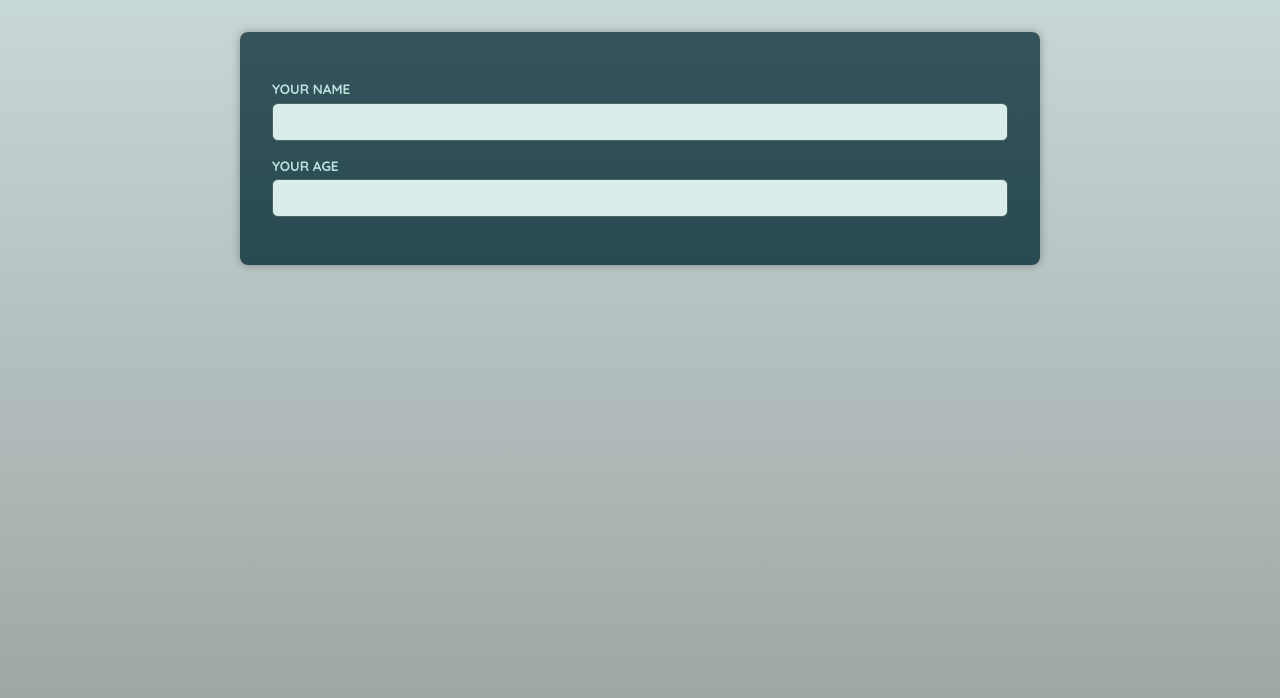
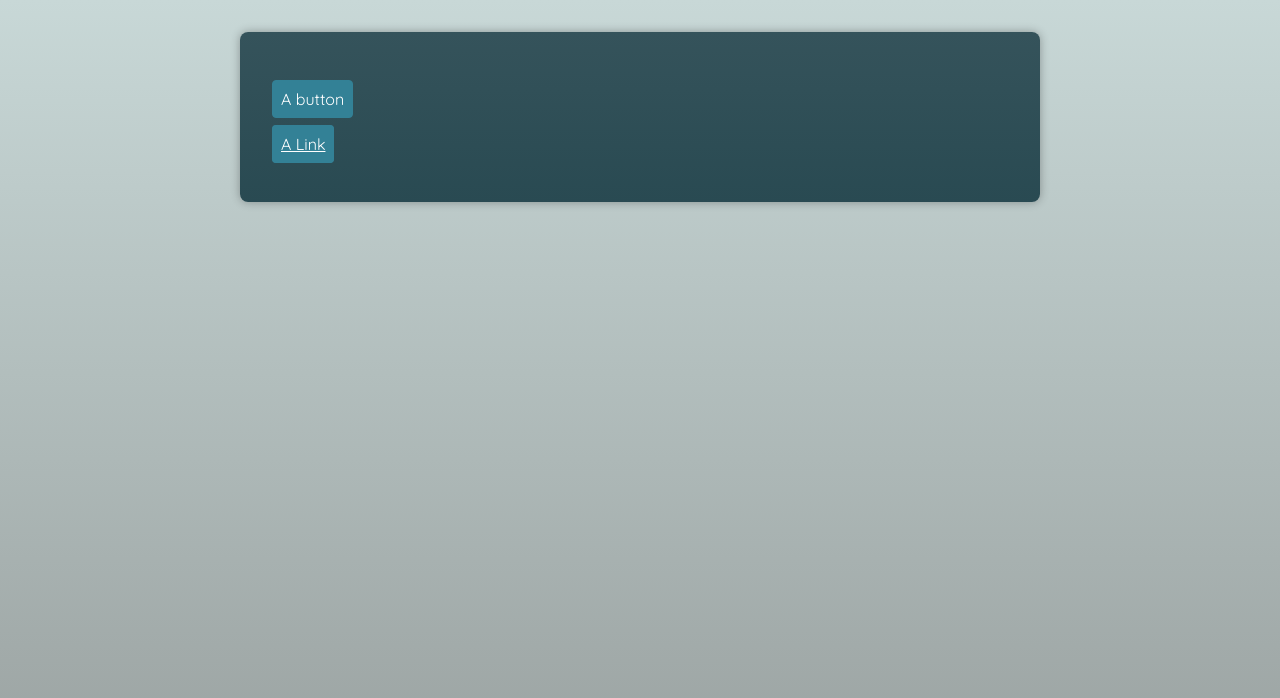
Before and after one commit to MahdiAtlas2004/advance-typescript, a React (Vite) app: page / in a window 1280 px wide. Shown: the top 698 px of the page. Built offline with nearby package versions, Linux system fonts and the light colour scheme; a web font is replaced by a local one.

Commit message:
Building a Wrapper Component That Renders Different Elements

```diff
--- a/src/App.tsx
+++ b/src/App.tsx
@@ -1,10 +1,16 @@
-import Input from "./components/Input";
+import Button from "./components/Button";
 
 function App() {
   return (
     <main>
-      <Input id="name" label="Your name" type="text" />
-      <Input id="age" label="Your age" type="number" />
+      <p>
+        <Button el="button">A button</Button>
+      </p>
+      <p>
+        <Button el="anchor" href="https://google.com">
+          A Link
+        </Button>
+      </p>
     </main>
   );
 }
--- /dev/null
+++ b/src/components/Button.tsx
@@ -0,0 +1,17 @@
+import { ComponentPropsWithoutRef } from "react";
+
+type ButtonProps = {
+  el: "button";
+} & ComponentPropsWithoutRef<"button">;
+
+type AnchorProps = {
+  el: "anchor";
+} & ComponentPropsWithoutRef<"a">;
+
+export default function Button(props: ButtonProps | AnchorProps) {
+  if (props.el === "anchor") {
+    return <a className="button" {...props}></a>;
+  }
+
+  return <button className="button" {...props}></button>;
+}
```
